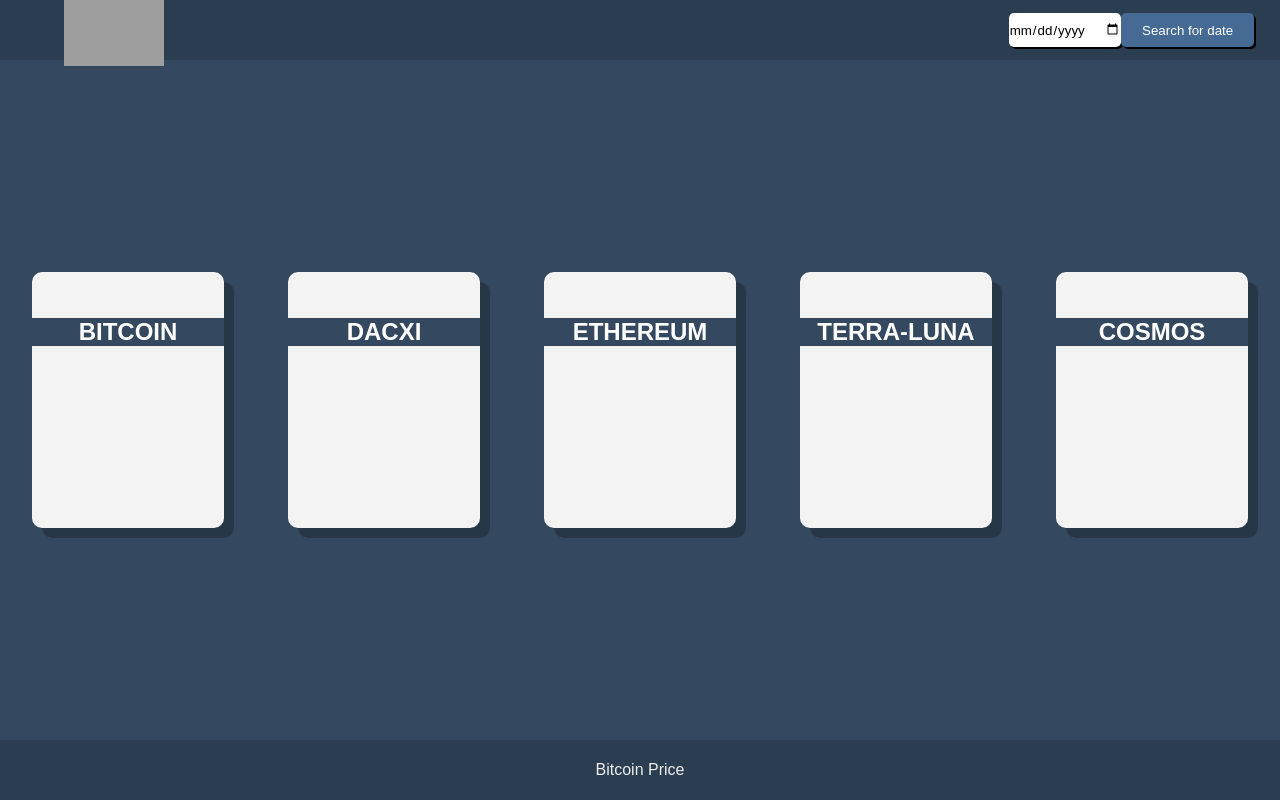
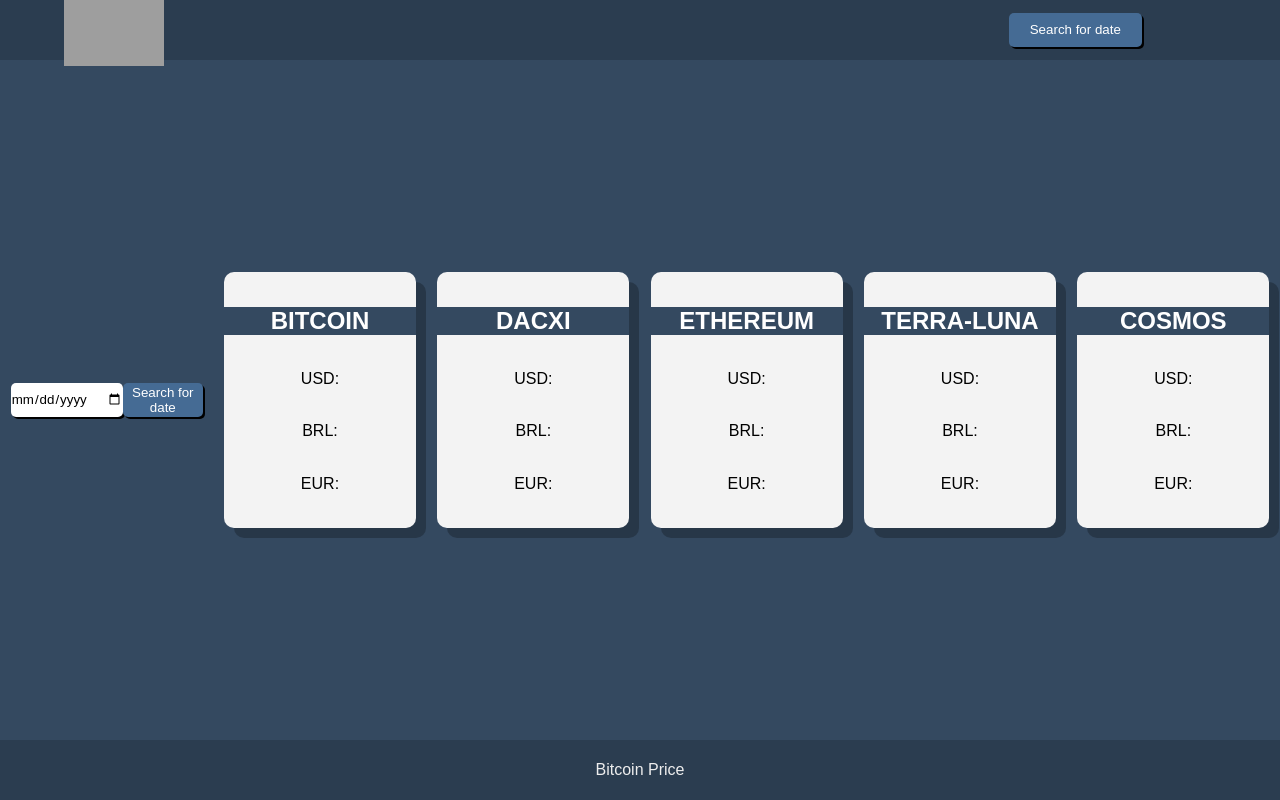
Before and after one commit to jonatastalves/bitcoin-price, a Vue app: page /historical in a window 1280 px wide. Built offline with nearby package versions, Linux system fonts and the light colour scheme; grey boxes are pictures that could not be loaded.

Commit message:
:sparkles: feat: implementacao do setTimeOut para requisiçao ao vivo

```diff
--- a/package.json
+++ b/package.json
@@ -11,6 +11,7 @@
     "axios": "^0.26.1",
     "core-js": "^3.8.3",
     "vue": "^2.6.14",
+    "vue-native-websocket": "^2.0.15",
     "vue-router": "^3.5.3"
   },
   "devDependencies": {
--- a/src/App.vue
+++ b/src/App.vue
@@ -14,6 +14,7 @@
 import Header from './components/Header';
 import Footer from './components/Footer'
 
+
 export default {
   name: 'App',
   components: {
@@ -21,4 +22,5 @@
     Footer
   }
 }
+
 </script>
--- a/src/components/Header.vue
+++ b/src/components/Header.vue
@@ -11,10 +11,7 @@
 
                 <img alt="Bitcoin-price" id="menu-logo" src="https://cdn-images-1.medium.com/max/1200/1*UlDujYjQ6qMTV_b2klTOYg.png">
 
-            <div id="search-api">
-                <input type="date" name="date-search" id="date-search">
-                <router-link to ="/historical"><input type="button" value="Search for date" id="button-search"></router-link>
-            </div>
+            <router-link to="/historical"><button id="button-search">Search for date</button></router-link>
 
             </div>
 
@@ -24,12 +21,14 @@
 
 <script>
 
+
 export default{
     name: 'Header',
     data(){
         return {
             menuActive: false
         }
+
     },
     methods:{
         openMenu: function(){
@@ -37,8 +36,9 @@
         },
         closeMenu: function(){
             this.menuActive = false;
-        }
+        },
     }
+
 }
 </script>
 
--- a/src/pages/historical.vue
+++ b/src/pages/historical.vue
@@ -1,44 +1,100 @@
 <template>
     <main>
+        <div id="search-api">
+            <input v-model="dateID" type="date" name="date-search" id="date-search">
+            <button v-on:click="dateChoose" id="button-search">Search for date</button>
+        </div>
 
         <div class="card">
             <h2>BITCOIN</h2>
-                <p></p>
-                <p></p>
-                <p></p>
+                <p>USD: {{bitcoinPrice.usd}}</p>
+                <p>BRL: {{bitcoinPrice.brl}}</p>
+                <p>EUR: {{bitcoinPrice.eur}}</p>
         </div>
         <div class="card">
             <h2>DACXI</h2>
-                <p></p>
-                <p></p>
-                <p></p>
+                <p>USD: {{dacxiPrice.usd}}</p>
+                <p>BRL: {{dacxiPrice.brl}}</p>
+                <p>EUR: {{dacxiPrice.eur}}</p>
         </div>
         <div class="card">
             <h2>ETHEREUM</h2>
-                <p></p>
-                <p></p>
-                <p></p>
+                <p>USD: {{ethereumPrice.usd}}</p>
+                <p>BRL: {{ethereumPrice.brl}}</p>
+                <p>EUR: {{ethereumPrice.eur}}</p>
         </div>
         <div class="card">
             <h2>TERRA-LUNA</h2>
-                <p></p>
-                <p></p>
-                <p></p>
+                <p>USD: {{terra_lunaPrice.usd}}</p>
+                <p>BRL: {{terra_lunaPrice.brl}}</p>
+                <p>EUR: {{terra_lunaPrice.eur}}</p>
         </div>
         <div class="card">
             <h2>COSMOS</h2>
-                <p></p>
-                <p></p>
-                <p></p>
+                <p>USD: {{cosmosPrice.usd}}</p>
+                <p>BRL: {{cosmosPrice.brl}}</p>
+                <p>EUR: {{cosmosPrice.eur}}</p>
         </div>
 
     </main>
 </template>
 
 <script>
-    export default{
-        name:'Historical'
-    }
+
+    import api from '../services/api.js';
+
+   export default{
+
+    name: 'Historical',
+
+
+    data(){
+        return{
+
+            bitcoinPrice: {},
+            dacxiPrice: {},
+            ethereumPrice: {},
+            terra_lunaPrice: {},
+            cosmosPrice: {},
+            dateChoosen:'',
+            dateID:''
+
+        }
+
+    },
+
+    methods:{
+
+        dateChoose: function(){
+
+            this.dateChoosen = this.dateID.split("-").reverse().join("-")
+
+                api.get(`coins/bitcoin/history?date=${this.dateChoosen}`).then(response =>{
+                this.bitcoinPrice = response.data.market_data.current_price
+                })
+
+                api.get(`coins/ethereum/history?date=${this.dateChoosen}`).then(response =>{
+                this.ethereumPrice = response.data.market_data.current_price
+                })
+
+                api.get(`coins/cosmos/history?date=${this.dateChoosen}`).then(response =>{
+                this.cosmosPrice = response.data.market_data.current_price
+                })
+
+                api.get(`coins/dacxi/history?date=${this.dateChoosen}`).then(response =>{
+                this.dacxiPrice = response.data.market_data.current_price
+                })
+
+                api.get(`coins/terra-luna/history?date=${this.dateChoosen}`).then(response =>{
+                this.terra_lunaPrice = response.data.market_data.current_price
+                })
+
+        }
+    },
+
+
+
+}
 </script>
 
 <style scoped>
@@ -83,7 +139,40 @@
 }
 
 .card p{
-    font-size: 1.5em;
+    font-size: 1.0em;
+}
+
+#search-api{
+    display: flex;
+    flex-direction: row;
+    justify-content: space-between;
+    align-items: center;
+    width: 15vw;
+}
+
+#button-search{
+
+    width: 10em;
+    height: 2.5em;
+    border-radius: 5px;
+    border: none;
+    background-color: var(--color-background-button);
+    box-shadow: black 2px 2px;
+    color: white;
+}
+
+#button-search:hover{
+    cursor:pointer
+}
+
+#date-search{
+
+    width: 10em;
+    height: 2.5em;
+    border-radius: 5px;
+    border: none;
+    box-shadow: black 2px 2px;
+
 }
 
 @media (min-width: 700px){
@@ -113,6 +202,7 @@
 
     }
 
+
 }
 
 </style>
--- a/src/pages/home.vue
+++ b/src/pages/home.vue
@@ -21,12 +21,34 @@
             coinsPrice: {}
         }
     },
-     mounted(){
-        api.get('/price?ids=bitcoin%2Cethereum%2Ccosmos%2Cdacxi%2Cterra-luna&vs_currencies=usd%2Cbrl%2Ceur').then(response =>{
+
+    methods:{
+
+        getCoinsPrice: function() {
+
+            api.get('simple/price?ids=bitcoin%2Cethereum%2Ccosmos%2Cdacxi%2Cterra-luna&vs_currencies=usd%2Cbrl%2Ceur').then(response =>{
             this.coinsPrice = response.data
-        })
+            })
+
+            this.liveInfo()
+
+        },
+
+        liveInfo: function(){
+            setTimeout(()=>{
+                this.getCoinsPrice()
+            },10000)
+        }
+    },
+    mounted(){
+
+        this.getCoinsPrice();
     }
+
 }
+
+
+
 
 
 </script>
--- a/src/services/api.js
+++ b/src/services/api.js
@@ -1,7 +1,7 @@
 import axios from "axios";
 
 const api = axios.create({
-    baseURL:'https://api.coingecko.com/api/v3/simple/price?ids=bitcoin%2Cethereum%2Ccosmos%2Cdacxi%2Cterra-luna&vs_currencies=usd%2Cbrl%2Ceur'
+    baseURL:'https://api.coingecko.com/api/v3/'
 });
 
 export default api;
```
Also changed, not shown: 1 other file (tests, documents, lock files or other folders).
